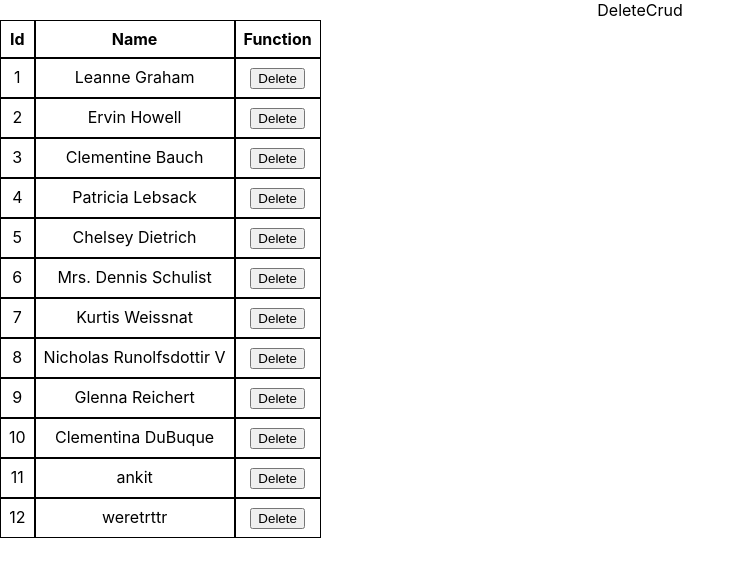
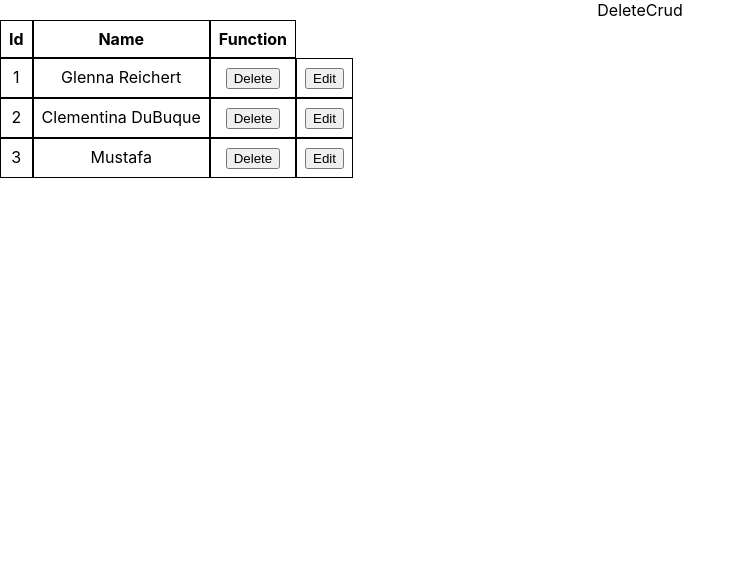
Before and after one commit to Ankitj047/Test-Appliction, a React (Create React App) app: page / in a window 1280 px wide. Shown: the top 576 px of the page, without its empty margins (0-745 px from the left). Built offline with nearby package versions, Linux system fonts and the light colour scheme; data requests are answered from the project's data file; the HTML template or start-up script is replaced by a standard one.

Commit message:
Minor Changes

```diff
--- a/package.json
+++ b/package.json
@@ -16,7 +16,7 @@
     "web-vitals": "^2.1.4"
   },
   "scripts": {
-    "start": "concurrently \"set PORT=8000 && react-scripts start\" \"json-server --watch src/db.json\"",
+    "start": "concurrently \"react-scripts start\" \"json-server --watch src/db.json\"",
     "build": "react-scripts build",
     "test": "react-scripts test",
     "eject": "react-scripts eject"
--- a/src/Common/Crud1/DeleteCrud.js
+++ b/src/Common/Crud1/DeleteCrud.js
@@ -15,15 +15,24 @@ const getdetails = () => {
     }).catch((error)=>error)
 }
 
-const myDelete = (element) =>{
-  let ID;
-  ID = element.id;
-  axios.delete(`http://localhost:3000/posts/${ID}`)
+  const myDelete = (element) => {
+  axios.delete(`http://localhost:3000/posts/${element}`)
   .then((resp)=>{
     getdetails()
   })
   .catch((error)=>error)
-}
+  }
+
+  const myEdit = (id) => {
+    let _newValue = {
+      name: "Mustafa"
+    }
+    axios.put(`http://localhost:3000/posts/${id}`, _newValue)
+      .then((resp) => {
+        getdetails()
+      })
+      .catch((error) => error)
+  }
 
   return (
   <>
@@ -36,10 +45,12 @@ const myDelete = (element) =>{
 {
     data.map((data,index)=>   (
       <tr>
-    <td>{data.id} </td>
+        <td>{index+1} </td>
     <td>{data.name}</td>
     <td> <button className="btn-danger"
-                onClick={() => myDelete(index)}>Delete</button></td>
+          onClick={() => myDelete(data.id)}>Delete</button></td>
+        <td> <button className="btn-danger"
+          onClick={() => myEdit(data.id)}>Edit</button></td>
     </tr>
     ))
     }
--- a/src/db.json
+++ b/src/db.json
@@ -1,189 +1,5 @@
 {
   "posts": [
-    {
-      "id": 1,
-      "name": "Leanne Graham",
-      "username": "Bret",
-      "email": "Sincere@april.biz",
-      "address": {
-        "street": "Kulas Light",
-        "suite": "Apt. 556",
-        "city": "Gwenborough",
-        "zipcode": "92998-3874",
-        "geo": {
-          "lat": "-37.3159",
-          "lng": "81.1496"
-        }
-      },
-      "phone": "1-770-736-8031 x56442",
-      "website": "hildegard.org",
-      "company": {
-        "name": "Romaguera-Crona",
-        "catchPhrase": "Multi-layered client-server neural-net",
-        "bs": "harness real-time e-markets"
-      }
-    },
-    {
-      "id": 2,
-      "name": "Ervin Howell",
-      "username": "Antonette",
-      "email": "Shanna@melissa.tv",
-      "address": {
-        "street": "Victor Plains",
-        "suite": "Suite 879",
-        "city": "Wisokyburgh",
-        "zipcode": "90566-7771",
-        "geo": {
-          "lat": "-43.9509",
-          "lng": "-34.4618"
-        }
-      },
-      "phone": "010-692-6593 x09125",
-      "website": "anastasia.net",
-      "company": {
-        "name": "Deckow-Crist",
-        "catchPhrase": "Proactive didactic contingency",
-        "bs": "synergize scalable supply-chains"
-      }
-    },
-    {
-      "id": 3,
-      "name": "Clementine Bauch",
-      "username": "Samantha",
-      "email": "Nathan@yesenia.net",
-      "address": {
-        "street": "Douglas Extension",
-        "suite": "Suite 847",
-        "city": "McKenziehaven",
-        "zipcode": "59590-4157",
-        "geo": {
-          "lat": "-68.6102",
-          "lng": "-47.0653"
-        }
-      },
-      "phone": "1-463-123-4447",
-      "website": "ramiro.info",
-      "company": {
-        "name": "Romaguera-Jacobson",
-        "catchPhrase": "Face to face bifurcated interface",
-        "bs": "e-enable strategic applications"
-      }
-    },
-    {
-      "id": 4,
-      "name": "Patricia Lebsack",
-      "username": "Karianne",
-      "email": "Julianne.OConner@kory.org",
-      "address": {
-        "street": "Hoeger Mall",
-        "suite": "Apt. 692",
-        "city": "South Elvis",
-        "zipcode": "53919-4257",
-        "geo": {
-          "lat": "29.4572",
-          "lng": "-164.2990"
-        }
-      },
-      "phone": "493-170-9623 x156",
-      "website": "kale.biz",
-      "company": {
-        "name": "Robel-Corkery",
-        "catchPhrase": "Multi-tiered zero tolerance productivity",
-        "bs": "transition cutting-edge web services"
-      }
-    },
-    {
-      "id": 5,
-      "name": "Chelsey Dietrich",
-      "username": "Kamren",
-      "email": "Lucio_Hettinger@annie.ca",
-      "address": {
-        "street": "Skiles Walks",
-        "suite": "Suite 351",
-        "city": "Roscoeview",
-        "zipcode": "33263",
-        "geo": {
-          "lat": "-31.8129",
-          "lng": "62.5342"
-        }
-      },
-      "phone": "(254)954-1289",
-      "website": "demarco.info",
-      "company": {
-        "name": "Keebler LLC",
-        "catchPhrase": "User-centric fault-tolerant solution",
-        "bs": "revolutionize end-to-end systems"
-      }
-    },
-    {
-      "id": 6,
-      "name": "Mrs. Dennis Schulist",
-      "username": "Leopoldo_Corkery",
-      "email": "Karley_Dach@jasper.info",
-      "address": {
-        "street": "Norberto Crossing",
-        "suite": "Apt. 950",
-        "city": "South Christy",
-        "zipcode": "23505-1337",
-        "geo": {
-          "lat": "-71.4197",
-          "lng": "71.7478"
-        }
-      },
-      "phone": "1-477-935-8478 x6430",
-      "website": "ola.org",
-      "company": {
-        "name": "Considine-Lockman",
-        "catchPhrase": "Synchronised bottom-line interface",
-        "bs": "e-enable innovative applications"
-      }
-    },
-    {
-      "id": 7,
-      "name": "Kurtis Weissnat",
-      "username": "Elwyn.Skiles",
-      "email": "Telly.Hoeger@billy.biz",
-      "address": {
-        "street": "Rex Trail",
-        "suite": "Suite 280",
-        "city": "Howemouth",
-        "zipcode": "58804-1099",
-        "geo": {
-          "lat": "24.8918",
-          "lng": "21.8984"
-        }
-      },
-      "phone": "210.067.6132",
-      "website": "elvis.io",
-      "company": {
-        "name": "Johns Group",
-        "catchPhrase": "Configurable multimedia task-force",
-        "bs": "generate enterprise e-tailers"
-      }
-    },
-    {
-      "id": 8,
-      "name": "Nicholas Runolfsdottir V",
-      "username": "Maxime_Nienow",
-      "email": "Sherwood@rosamond.me",
-      "address": {
-        "street": "Ellsworth Summit",
-        "suite": "Suite 729",
-        "city": "Aliyaview",
-        "zipcode": "45169",
-        "geo": {
-          "lat": "-14.3990",
-          "lng": "-120.7677"
-        }
-      },
-      "phone": "586.493.6943 x140",
-      "website": "jacynthe.com",
-      "company": {
-        "name": "Abernathy Group",
-        "catchPhrase": "Implemented secondary concept",
-        "bs": "e-enable extensible e-tailers"
-      }
-    },
     {
       "id": 9,
       "name": "Glenna Reichert",
@@ -231,21 +47,11 @@
       }
     },
     {
-      "name": "ankit",
-      "id": 11
-    },
-    {
-      "name": "weretrttr",
+      "name": "Mustafa",
       "id": 12
     }
   ],
-  "comments": [
-    {
-      "id": 1,
-      "body": "some comment",
-      "postId": 1
-    }
-  ],
+  "comments": [],
   "profile": {
     "name": "typicode"
   }
```
Also changed, not shown: 2 other files (tests, documents, lock files or other folders).
